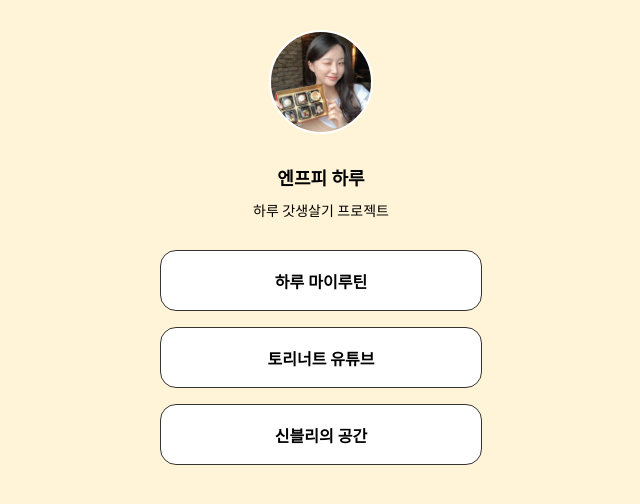
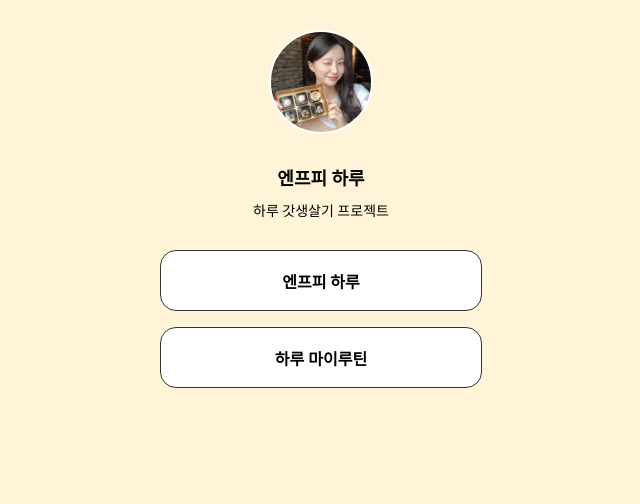
Before and after one commit to shinyoung1123/mypage, a plain HTML site: page index.html in a window 1280 px wide. Shown: the whole page, without its empty margins (319-959 px from the left). Drawn offline with Linux system fonts and the light colour scheme; a web font is replaced by a local one.

Commit message:
Update index.html

```diff
--- a/index.html
+++ b/index.html
@@ -74,9 +74,9 @@
         <div class="profile"></div>
         <h1 class="main">엔프피 하루</h1>
         <p class="sub">하루 갓생살기 프로젝트</p>
+        <a target="_blank" href="https://www.instagram.com/haru_enfp/">엔프피 하루</a>
         <a target="_blank" href="https://myroutine.kr/users/KYEV5Ro7DIhvVOkEbFem1rPHg4p2/routine">하루 마이루틴</a>
-        <a target="_blank" href="https://youtube.com/channel/UCtrRnOpPTt2B6ErtQ2UQ3gQ">토리너트 유튜브</a>
-        <a target="_blank" href="https://m.blog.naver.com/cdfrt123">신블리의 공간</a>
+
     </div>
 
 
```
